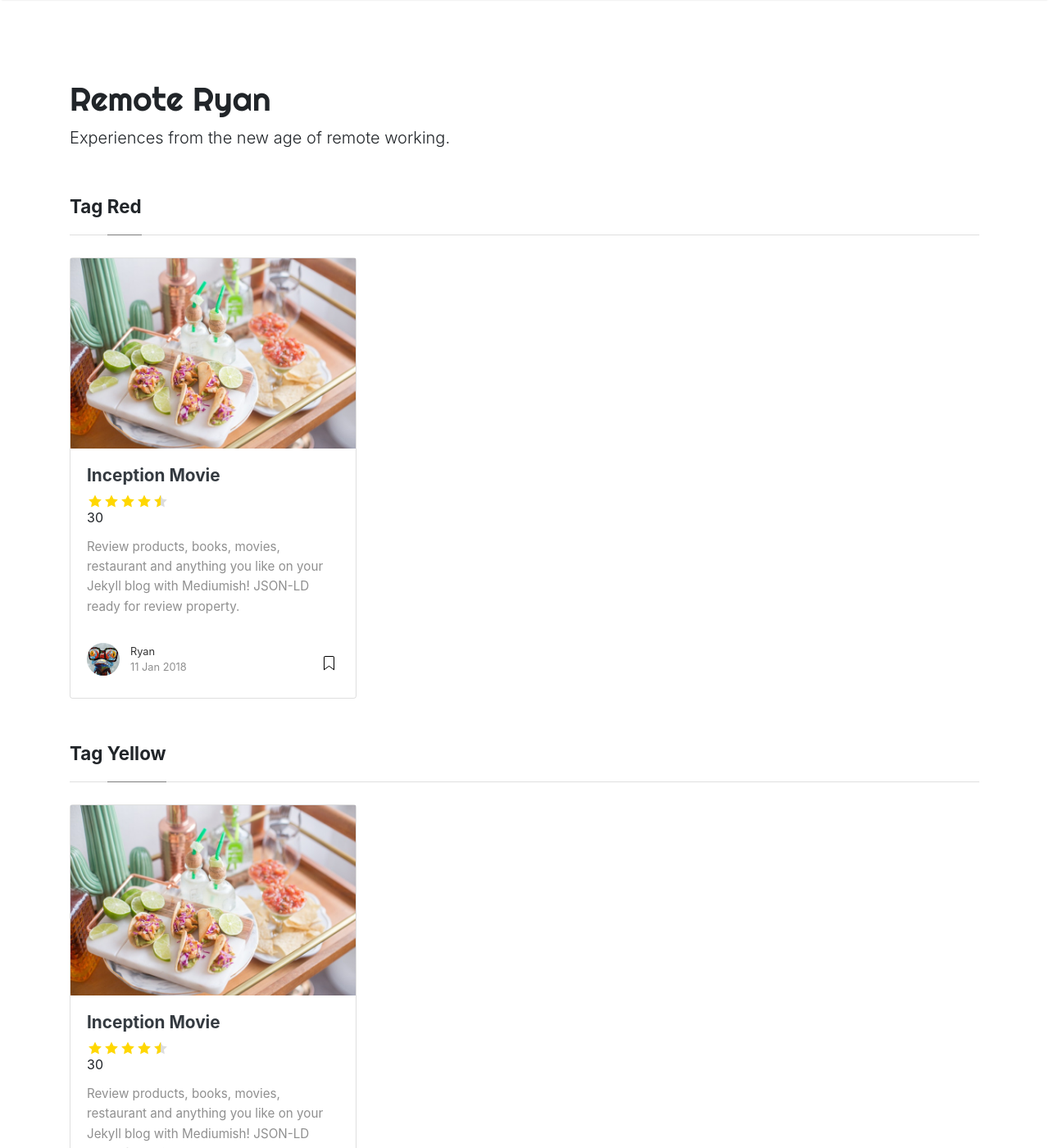
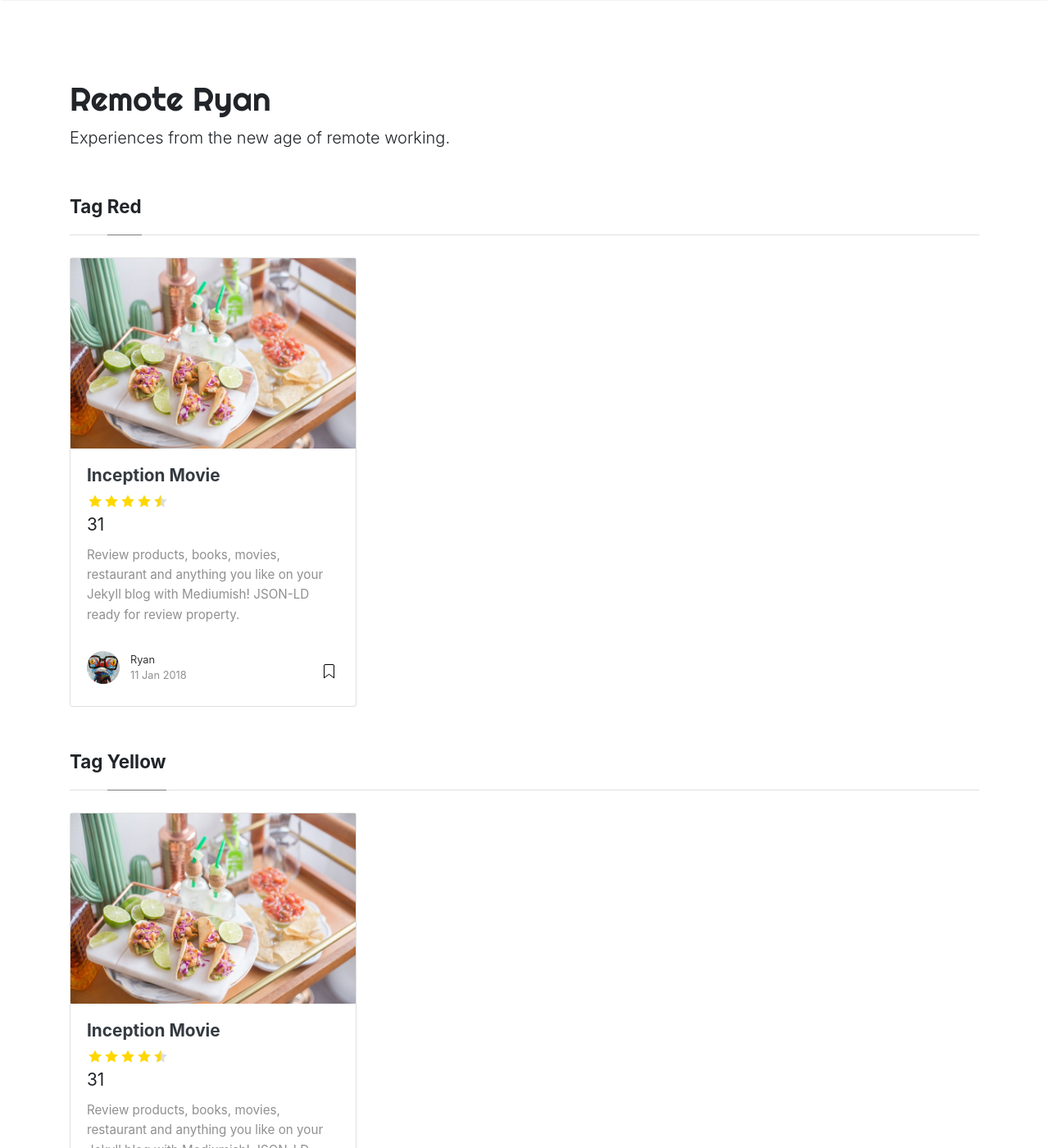
Before and after one commit to zarestaurantwifi/zarestaurantwifi.github.io, a Jekyll site: the page built from _pages/tags.md, in a window 1280 px wide and 1400 px high. Shown: the whole window at 82% size. Built offline with Jekyll 4.4.1, drawn with Linux system fonts in a browser that asks for light colours; nearby versions of some CDN libraries.

Commit message:
speed image

```diff
--- a/_includes/star_rating_postbox.html
+++ b/_includes/star_rating_postbox.html
@@ -5,6 +5,6 @@
   <button>3</button>
   <button>4</button>
   <button>5</button>
-  <div class="c-speed">30</div>
 </div>
 </div>
+<div class="c-speed">31</div>
```
